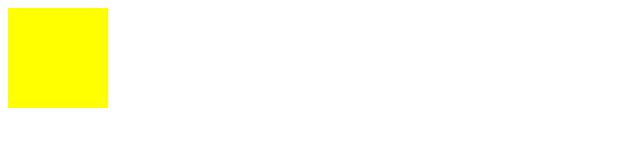
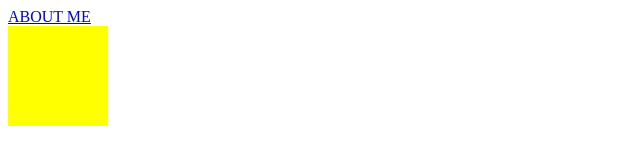
Before and after one commit to temptemp-del/temptemp-del.github.io, a plain HTML site: page index.html in a window 1280 px wide. Shown: the whole page, without its empty margins (0-640 px from the left). Drawn offline with Linux system fonts and the light colour scheme.

Commit message:
changed index and aboutme

```diff
--- a/index.html
+++ b/index.html
@@ -1,5 +1,6 @@
 <html>
 <body>
+    <a href="about_me.html">ABOUT ME</a>
 <script>
     var onediv = document.createElement('div');
     onediv.id = 'block';
```
Also changed, not shown: about_me.html (+1 -1 lines).
